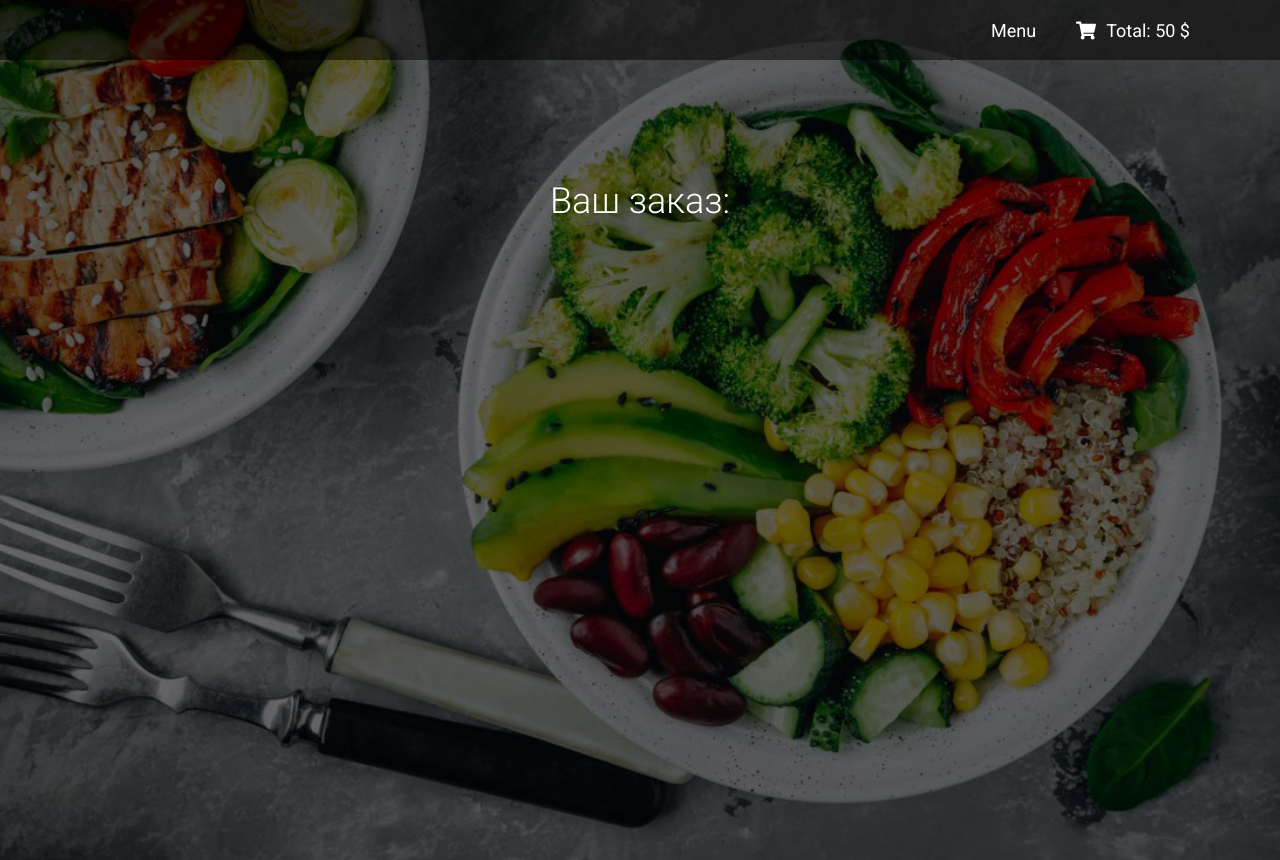
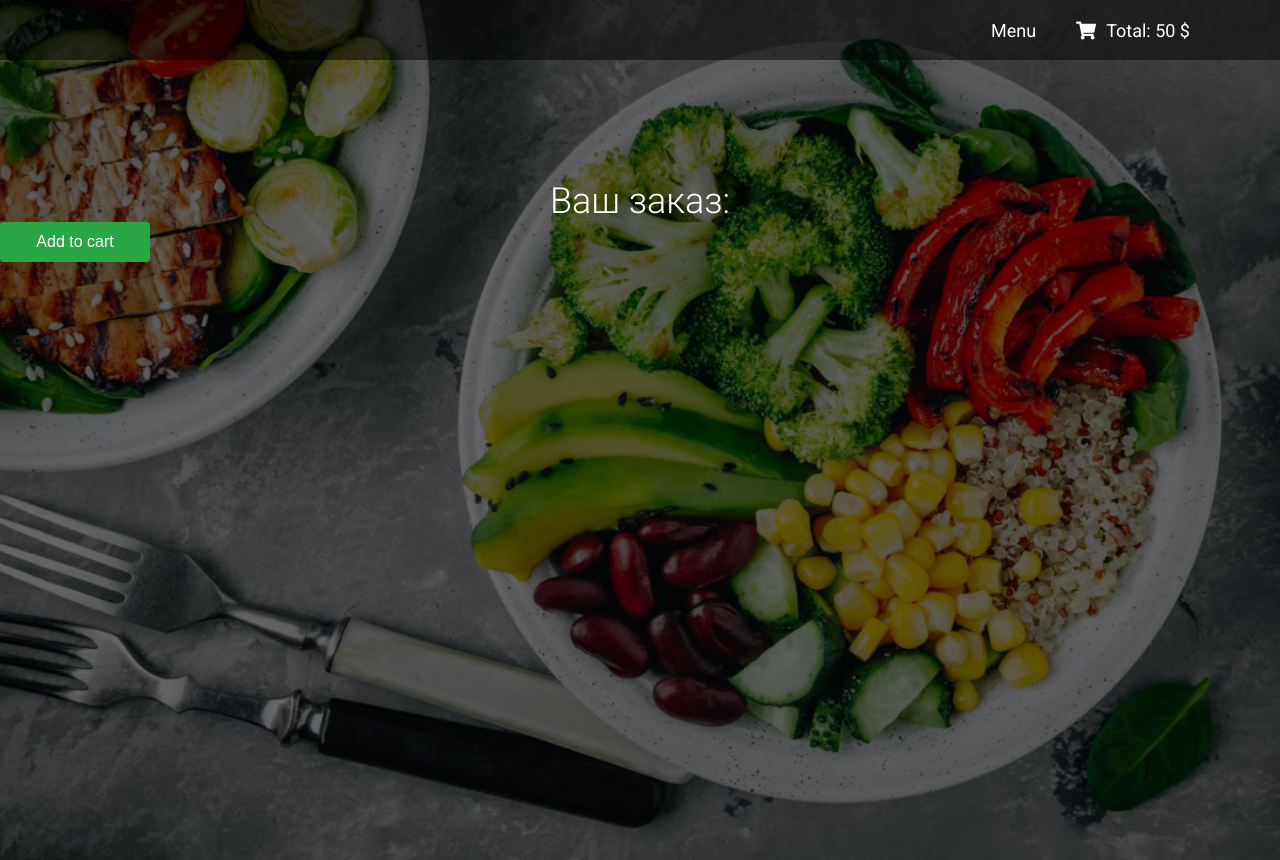
Before and after one commit to Cyber-Kira/react-redux-restaurant-app, a React (Create React App) app: page /cart in a window 1280 px wide. Built offline with nearby package versions, Linux system fonts and the light colour scheme.

Commit message:
add hoc and create order generating function

```diff
--- a/src/components/cart-table/cart-table.js
+++ b/src/components/cart-table/cart-table.js
@@ -2,30 +2,42 @@ import React from 'react';
 import './cart-table.scss';
 import {connect} from 'react-redux';
 import { deleteFromCart } from '../../actions';
+import WithRestoService from '../hoc';
 
-const CartTable = ({items, deleteFromCart}) => {
+const CartTable = ({items, deleteFromCart, RestoService}) => {
     return (
         <>
             <div className="cart__title">Ваш заказ:</div>
             <div className="cart__list">
                 {
                     items.map(item => {
-                        const {title, price, url, id, count} = item;
+                        const {title, price, url, id, qtty} = item;
                         return (
                             <div key={id} className="cart__item">
                                 <img src={url} className="cart__item-img" alt={title}></img>
                                 <div className="cart__item-title">{title}</div>
                                 <div className="cart__item-price">{price}$</div>
-                                <div className="cart__item-price">Количество: {count}</div>
+                                <div className="cart__item-price">Количество: {qtty}</div>
                                 <div onClick={() => deleteFromCart(id)} className="cart__close">&times;</div>
                             </div>
                         )
                     })
                 }
             </div>
+            <button onClick={() => {RestoService.setOrder(generateOrder(items))}} className="menu__btn">Add to cart</button>
         </>
     );
 };
+
+const generateOrder = (items) => {
+    const newOrder = items.map(item => {
+        return {
+            id: item.id,
+            qtty: item.qtty
+        }
+    })
+    return newOrder;
+}
 
 const mapStateToProps = ({items}) => {
     return {
@@ -37,4 +49,4 @@ const mapDispatchToProps = {
     deleteFromCart
 };
 
-export default connect(mapStateToProps, mapDispatchToProps)(CartTable);
+export default WithRestoService()(connect(mapStateToProps, mapDispatchToProps)(CartTable));
```
